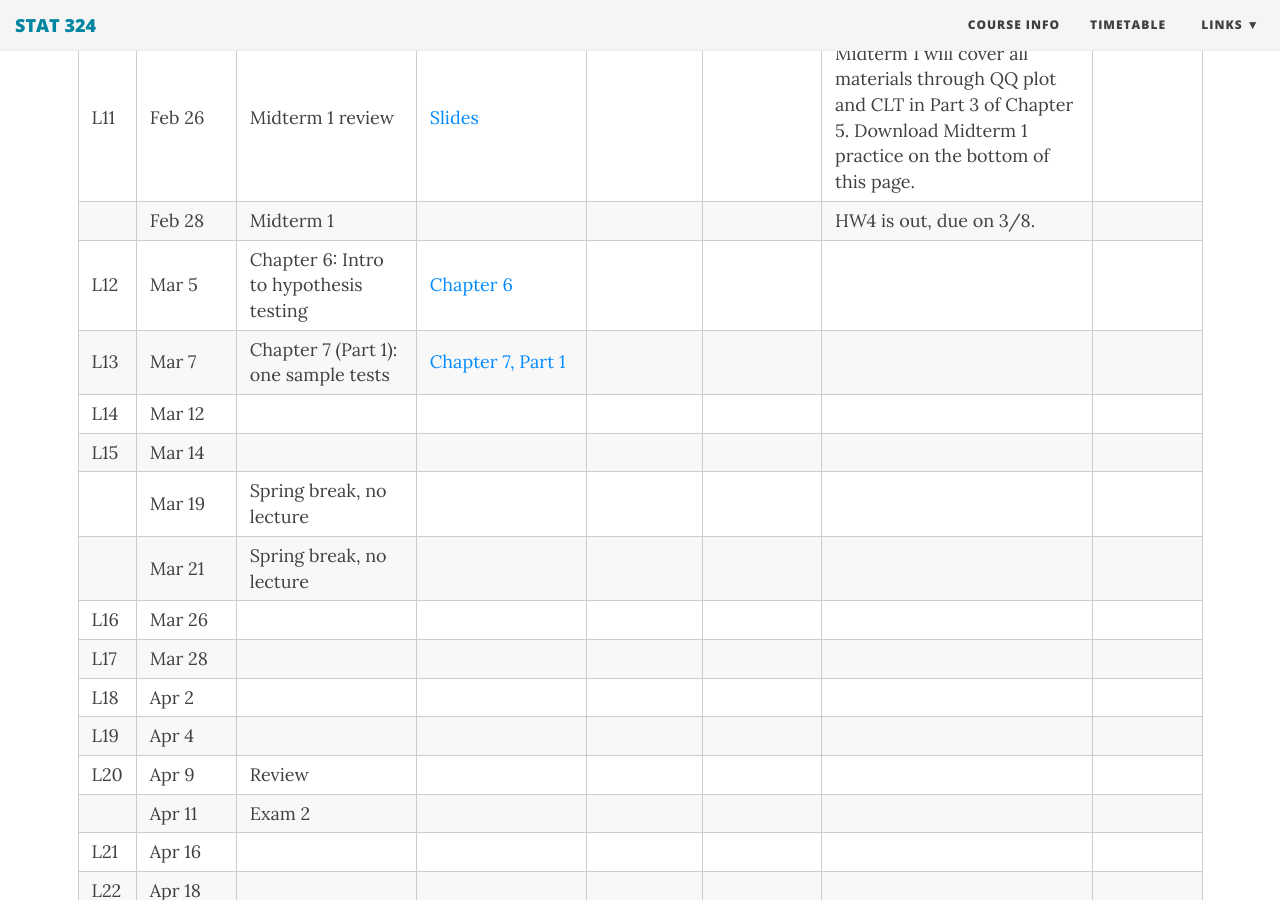
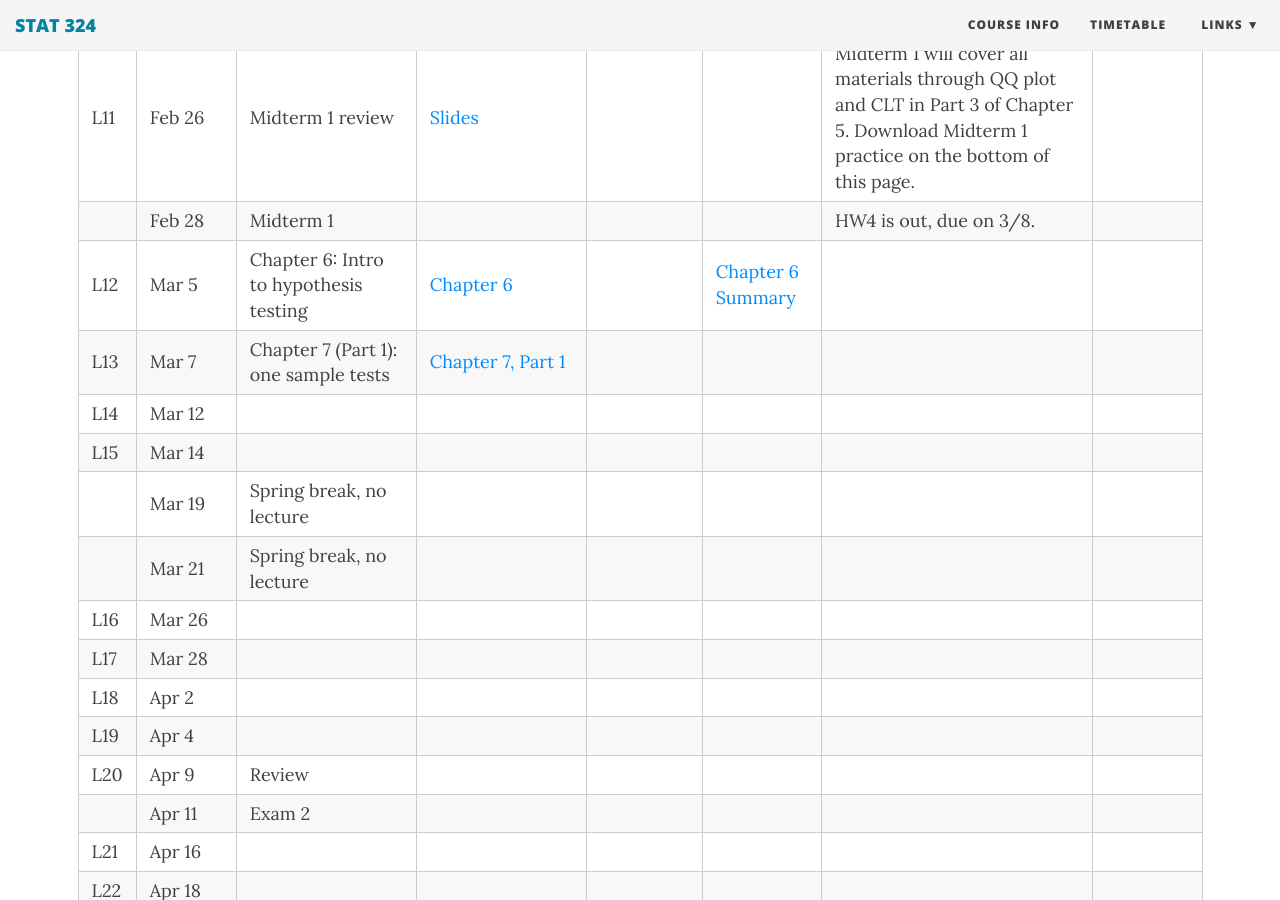
Before and after one commit to duzhewang/stat324, a Jekyll site: the page built from timetable.md, in a window 1280 px wide and 900 px high, scrolled down 1087 px. Built offline with Jekyll 4.4.1, drawn with Linux system fonts in a browser that asks for light colours; nearby versions of some CDN libraries.

Commit message:
Update timetable.md

```diff
--- a/timetable.md
+++ b/timetable.md
@@ -21,7 +21,7 @@ css: /css/wide_table.css
 |L10| Feb 21 |Chapter 5 (Part 5) |[Chapter 5, Part 5](https://github.com/dzwang91/stat324/raw/gh-pages/lectures/chapter5-5.pdf), [Bootstrap extra reading](https://github.com/dzwang91/stat324/raw/gh-pages/notessummary/Bootstrap.pdf)| [Bootstrap R code](https://github.com/dzwang91/stat324/raw/gh-pages/R/Bootstrap.R) | [Chapter 5 Summary](https://github.com/dzwang91/stat324/raw/gh-pages/notessummary/Chapter5notes.pdf)  |       |      |
 |L11| Feb 26 | Midterm 1 review | [Slides](https://github.com/dzwang91/stat324/raw/gh-pages/lectures/Midterm1review.pdf)  |     |       |  Midterm 1 will cover all materials through QQ plot and CLT in Part 3 of Chapter 5. Download Midterm 1 practice on the bottom of this page. |   |
 |  | Feb 28 | Midterm 1 |    |   |   |  HW4 is out, due on 3/8.    |      |
-|L12| Mar 5 | Chapter 6: Intro to hypothesis testing | [Chapter 6](https://github.com/dzwang91/stat324/raw/gh-pages/lectures/chapter6.pdf)  |  |     |      |
+|L12| Mar 5 | Chapter 6: Intro to hypothesis testing | [Chapter 6](https://github.com/dzwang91/stat324/raw/gh-pages/lectures/chapter6.pdf)  |  |  [Chapter 6 Summary](https://github.com/dzwang91/stat324/raw/gh-pages/notessummary/Chapter6notes.pdf)  |      |
 |L13| Mar 7 | Chapter 7 (Part 1): one sample tests  |  [Chapter 7, Part 1](https://github.com/dzwang91/stat324/raw/gh-pages/lectures/chapter7-1.pdf)  |  |      |      |
 |L14| Mar 12 |  |   |   |  |      |      |
 |L15| Mar 14 | | |   |   |      |      |
```
